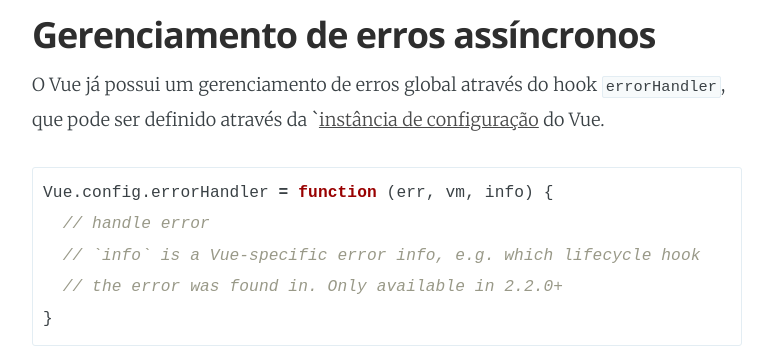
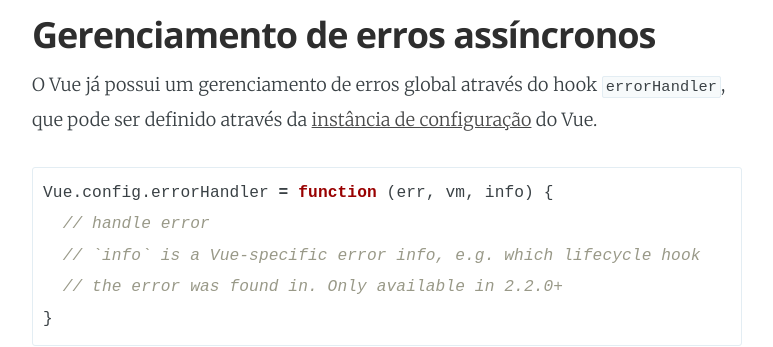
Before and after one commit to vuejs-br/blog, a Jekyll site: the page built from _posts/2019-02-06-vuejs-2-6.md, in a window 1280 px wide and 900 px high, scrolled down 2987 px. Shown: the part 187-534 px from the top of the window, without its empty margins (253-1026 px from the left). Built offline with Jekyll 4.4.1, drawn with Linux system fonts in a browser that asks for light colours; comment, search, counter and statistics services are not loaded.

Commit message:
correção

````diff
--- a/_posts/2019-02-06-vuejs-2-6.md
+++ b/_posts/2019-02-06-vuejs-2-6.md
@@ -86,7 +86,7 @@
 
 ## Gerenciamento de erros assíncronos
 
-O Vue já possui um gerenciamento de erros global através do hook `errorHandler`, que pode ser definido através da `[instância de configuração](https://vuejs.org/v2/api/#errorHandler) do Vue.
+O Vue já possui um gerenciamento de erros global através do hook `errorHandler`, que pode ser definido através da [instância de configuração](https://vuejs.org/v2/api/#errorHandler) do Vue.
 
 ```js
 Vue.config.errorHandler = function (err, vm, info) {
````
